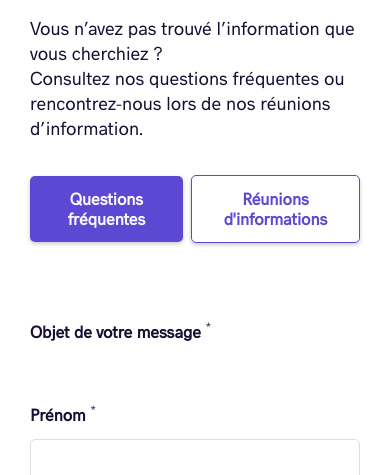
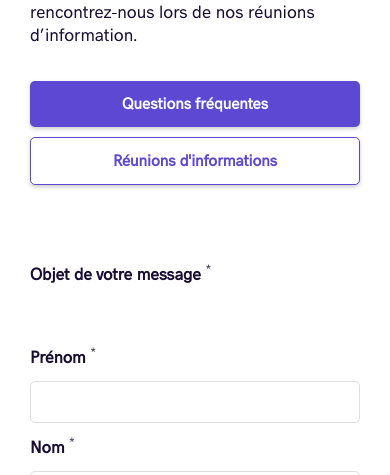
Before and after one commit to henrynewling/clone-webpage, a plain HTML site: page contact.html in a window 390 px wide. Shown: the part 625-1100 px from the top of the page. Drawn offline with Linux system fonts and the light colour scheme; files whose address does not match are found by name.

Commit message:
contact mobile

```diff
--- a/scss/_contact.scss
+++ b/scss/_contact.scss
@@ -72,6 +72,11 @@
     -ms-letter-spacing: 0.6px;
     letter-spacing: 0.6px;
     padding-bottom: 5px;
+
+    @media only screen and (max-width: 599px) {
+      font-size: 40px;
+      line-height: 52px;
+    }
 
     &::after {
       content: '';
@@ -293,6 +298,11 @@
   font-style: normal;
   font-weight: 500;
   padding-bottom: 14px;
+
+  @media only screen and (max-width: 599px) {
+    font-size: 18px;
+    line-height: 23px;
+  }
 }
 .questionButtons {
   margin-top: 20px;
@@ -311,6 +321,13 @@
   -webkit-justify-content: flex-start;
   -ms-flex-pack: start;
   justify-content: flex-start;
+
+  @media only screen and (max-width: 599px) {
+    -webkit-flex-direction: column;
+    -ms-flex-direction: column;
+    flex-direction: column;
+    width: 100%;
+  }
 
   &__button1 {
     position: relative;
@@ -338,6 +355,15 @@
     text-decoration: none;
     display: inline-block;
     margin-bottom: 10px;
+
+    @media only screen and (max-width: 599px) {
+      width: 100%;
+      margin-bottom: 10px;
+    }
+    @media only screen and (max-width: 599px) {
+      font-size: 16px;
+      line-height: 20px;
+    }
 
     & > span {
       display: block;
@@ -372,6 +398,15 @@
     background-color: transparent;
     color: #5c48d3;
     border: 1px solid #5c48d3;
+
+    @media only screen and (max-width: 599px) {
+      width: 100%;
+      margin-left: 0;
+    }
+    @media only screen and (max-width: 599px) {
+      font-size: 16px;
+      line-height: 20px;
+    }
     & > span {
       display: block;
       padding: 13px 24px;
--- a/scss/_contactResponsive.scss
+++ b/scss/_contactResponsive.scss
@@ -166,12 +166,6 @@
 }
 
 @media screen and (max-width: 600px) {
-  .questionButtons__button2 {
-    margin-left: 8px;
-  }
-  .questionButtons__button1 {
-    margin-bottom: 0;
-  }
   .form__group1 {
     flex-direction: column;
   }
```
Also changed, not shown: css/main.css, 1 other file.
